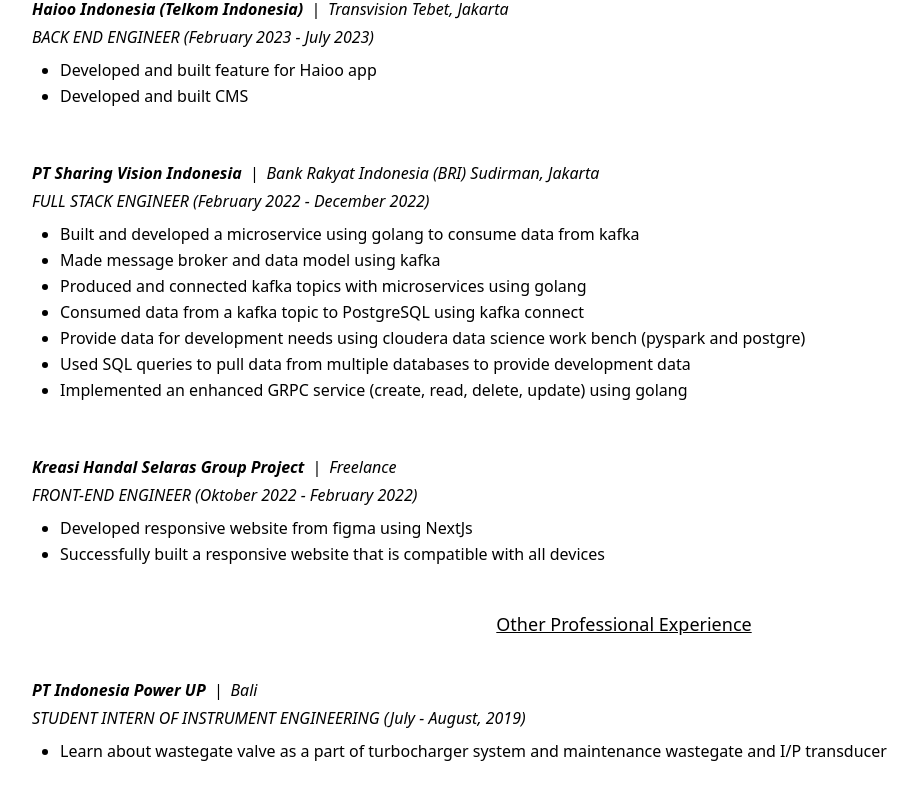
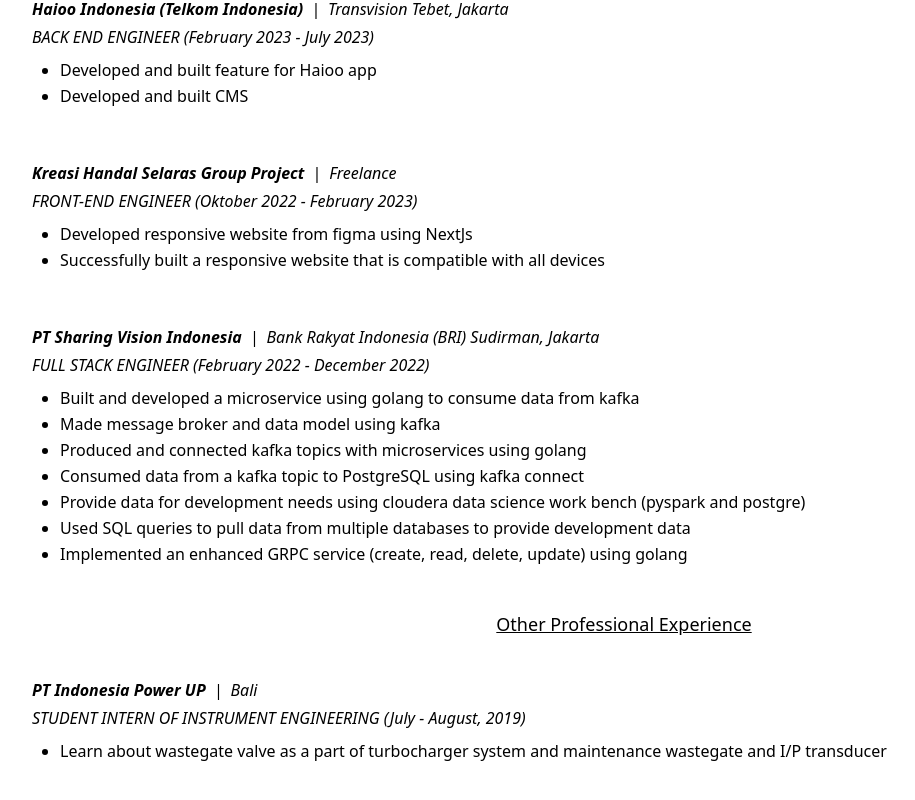
Before and after one commit to ranggopato/portofolio-web, a Next.js app: page /resume in a window 1280 px wide. Shown: the part 1125-1925 px from the top of the page, without its empty margins (16-931 px from the left). Built offline with nearby package versions, Linux system fonts and the light colour scheme; a web font is replaced by a local one.

Commit message:
renew about-me

```diff
--- a/components/About.jsx
+++ b/components/About.jsx
@@ -1,7 +1,7 @@
-import React from "react";
-import Image from "next/image";
-import Link from "next/link";
-import TypeWriter from "./TypeWriter";
+import React from 'react';
+import Image from 'next/image';
+import Link from 'next/link';
+import TypeWriter from './TypeWriter';
 
 const About = () => {
   return (
@@ -30,13 +30,13 @@ const About = () => {
       </div>
       <div className="px-4 md:px-10">
         <p>
-          Lorem ipsum dolor sit amet, consectetur adipiscing elit, sed do
-          eiusmod tempor incididunt ut labore et dolore magna aliqua. Ut enim ad
-          minim veniam, quis nostrud exercitation ullamco laboris nisi ut
-          aliquip ex ea commodo consequat. Duis aute irure dolor in
-          reprehenderit in voluptate velit esse cillum dolore eu fugiat nulla
-          pariatur. Excepteur sint occaecat cupidatat non proident, sunt in
-          culpa qui officia deserunt mollit anim id est laborum.
+          I am a programmer and a learner who really likes programming. every
+          day I learn new things related to programming languages or their
+          implementation in the world of work, and I also really like algorithms
+          a lot, With 2 years of professional experience I have learned various
+          programming languages. This is due to my love of learning and
+          recognizing new things, I hope that later I can contribute to
+          advancing the development of IT in Indonesia
         </p>
       </div>
     </div>
--- a/components/Resume.jsx
+++ b/components/Resume.jsx
@@ -160,6 +160,24 @@ const Resume = () => {
         <div className="py-6">
           <p className="italic">
             <span className="font-bold italic">
+              Kreasi Handal Selaras Group Project
+            </span>
+            <span className="px-2">|</span>Freelance
+          </p>
+          <p className="py-1 italic">
+            FRONT-END ENGINEER (Oktober 2022 - February 2023)
+          </p>
+          <ul className="list-disc list-outside px-7 py-1 leading-relaxed">
+            <li>Developed responsive website from figma using NextJs</li>
+            <li>
+              Successfully built a responsive website that is compatible with
+              all devices
+            </li>
+          </ul>
+        </div>
+        <div className="py-6">
+          <p className="italic">
+            <span className="font-bold italic">
               PT Sharing Vision Indonesia
             </span>
             <span className="px-2">|</span>Bank Rakyat Indonesia (BRI) Sudirman,
@@ -197,24 +215,6 @@ const Resume = () => {
         </div>
 
         {/* Personal Experience */}
-        <div className="py-6">
-          <p className="italic">
-            <span className="font-bold italic">
-              Kreasi Handal Selaras Group Project
-            </span>
-            <span className="px-2">|</span>Freelance
-          </p>
-          <p className="py-1 italic">
-            FRONT-END ENGINEER (Oktober 2022 - February 2022)
-          </p>
-          <ul className="list-disc list-outside px-7 py-1 leading-relaxed">
-            <li>Developed responsive website from figma using NextJs</li>
-            <li>
-              Successfully built a responsive website that is compatible with
-              all devices
-            </li>
-          </ul>
-        </div>
 
         {/*  */}
         <h5 className="text-center underline text-[18px] py-4">
```
